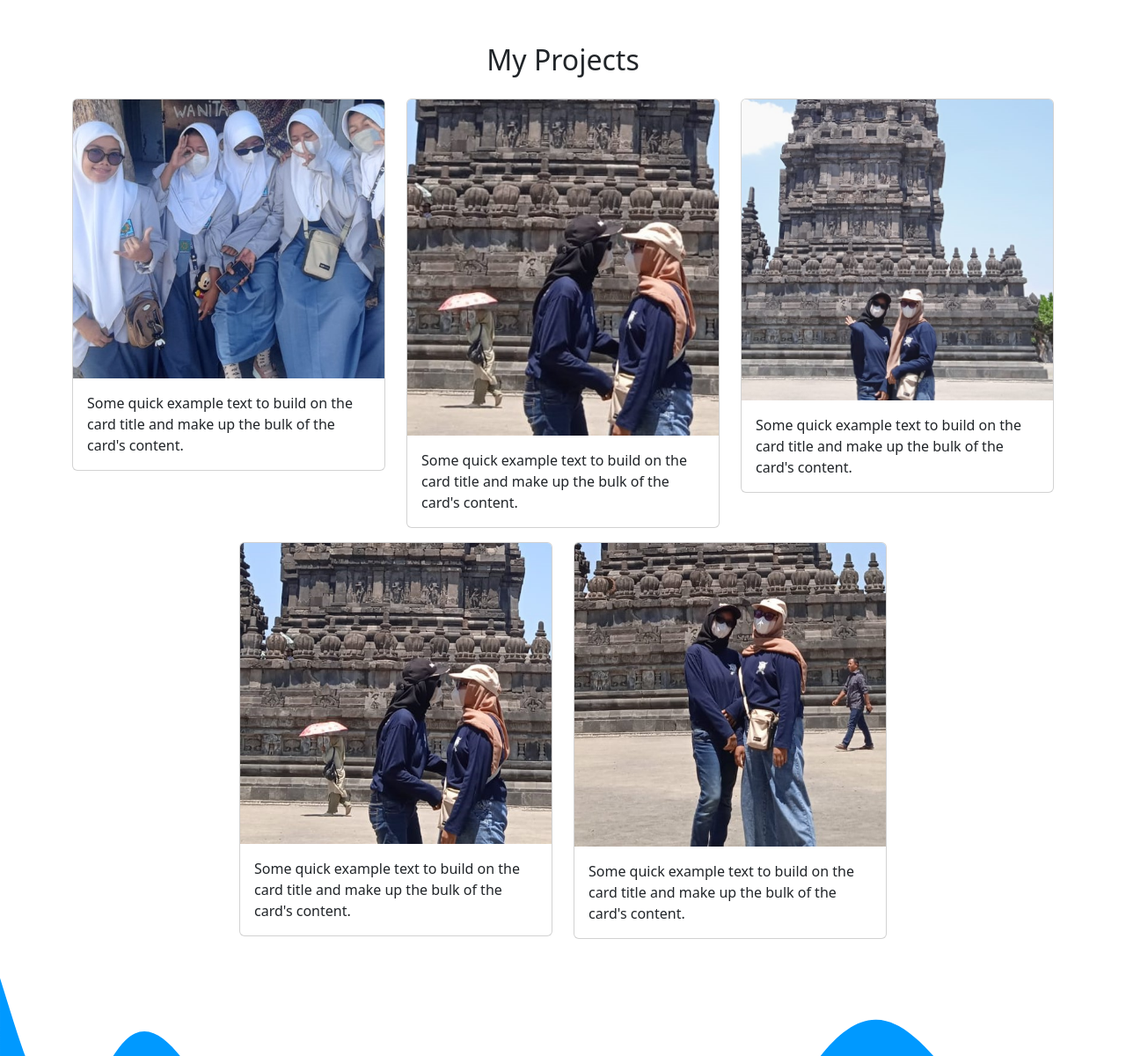
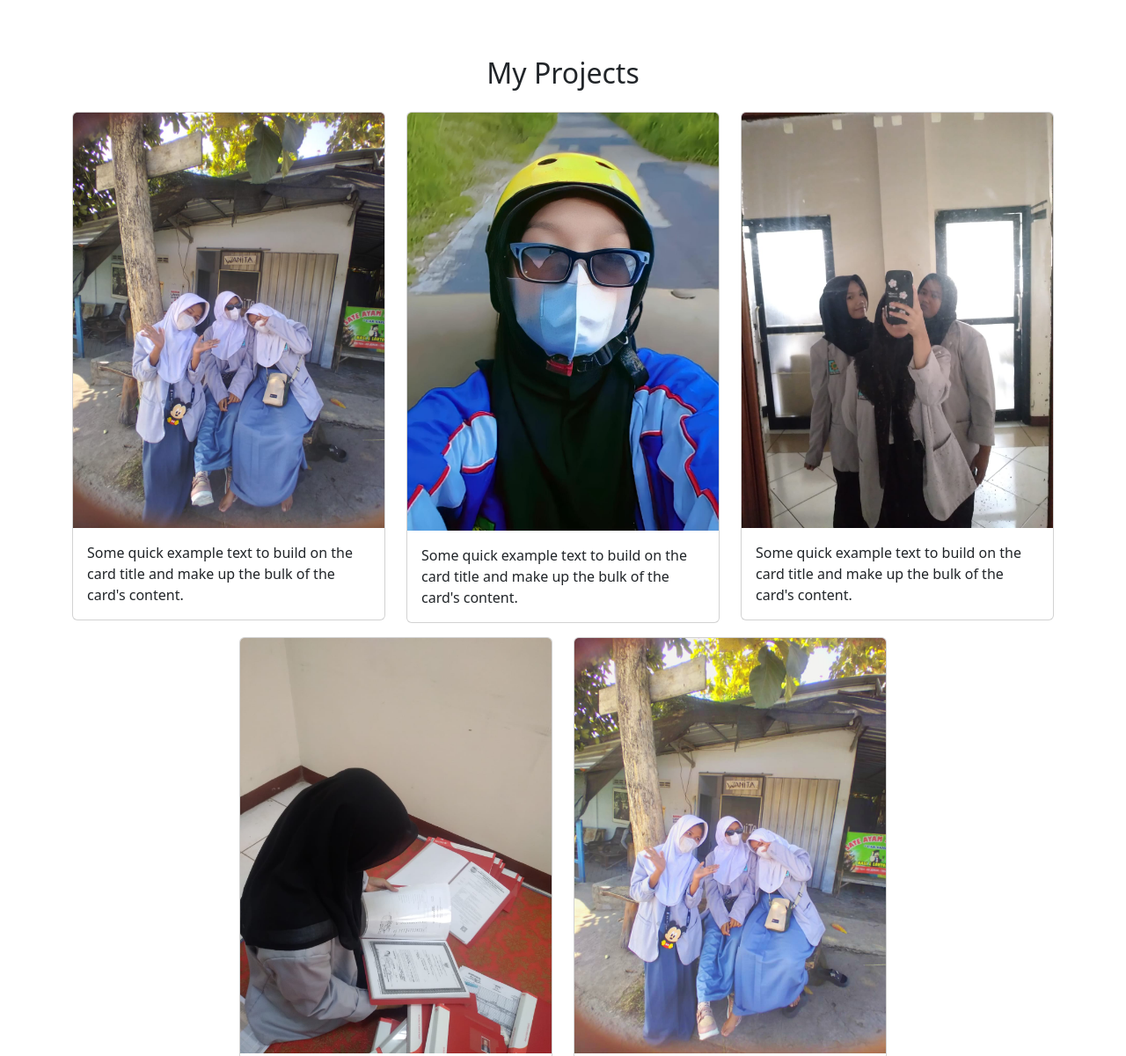
Before and after one commit to sitinurhapipatun2006/sitinurhapipatun2006.github.io, a plain HTML site: page index.html in a window 1280 px wide. Shown: the part 1340-2540 px from the top of the page at 88% size. Drawn offline with nearby package versions, Linux system fonts and the light colour scheme.

Commit message:
first commit

```diff
--- a/index.html
+++ b/index.html
@@ -44,7 +44,7 @@
 <!--akhir navbar-->
 <!--jumbotron-->
 <section class="jumbotron text-center">
-  <img src="img/pp.jpeg" alt="Siti Nur" width="200" class="rounded-circle img-thumbnail">
+  <img src="img/profilsiti.jpeg" alt="Siti Nur" width="200" class="rounded-circle img-thumbnail">
 
   <h1 class="display-4">SITI NUR</h1>
   <p class="lead">Student |programmer content creator
@@ -84,7 +84,7 @@
 	<div class="row justify-content-center">
   <div class="col-md-4 mb-3">
   <div class="card">
-  <img src="img/1.jpeg" class="card-img-top" alt="Projects1">
+  <img src="img/1siti.jpeg" class="card-img-top" alt="Projects1">
   <div class="card-body">
     <p class="card-text">Some quick example text to build on the card title and make up the bulk of the card's content.</p>
   </div>
@@ -92,7 +92,7 @@
 </div>
 <div class="col-md-4 mb-3">
   <div class="card">
-  <img src="img/2.jpeg" class="card-img-top" alt="Projects2">
+  <img src="img/2siti.jpeg" class="card-img-top" alt="Projects2">
   <div class="card-body">
     <p class="card-text">Some quick example text to build on the card title and make up the bulk of the card's content.</p>
   </div>
@@ -100,7 +100,7 @@
 </div>
 <div class="col-md-4 mb-3">
   <div class="card">
-  <img src="img/3.jpeg" class="card-img-top" alt="Projects3">
+  <img src="img/3siti.jpeg" class="card-img-top" alt="Projects3">
   <div class="card-body">
     <p class="card-text">Some quick example text to build on the card title and make up the bulk of the card's content.</p>
   </div>
@@ -108,7 +108,7 @@
 </div>
 <div class="col-md-4 mb-3">
   <div class="card">
-  <img src="img/4.jpeg" class="card-img-top" alt="Projects4">
+  <img src="img/4siti.jpeg" class="card-img-top" alt="Projects4">
   <div class="card-body">
     <p class="card-text">Some quick example text to build on the card title and make up the bulk of the card's content.</p>
   </div>
@@ -116,7 +116,7 @@
 </div>
 <div class="col-md-4 mb-3">
   <div class="card">
-  <img src="img/5.jpeg" class="card-img-top" alt="Projects5">
+  <img src="img/5siti.jpeg" class="card-img-top" alt="Projects5">
   <div class="card-body">
     <p class="card-text">Some quick example text to build on the card title and make up the bulk of the card's content.</p>
   </div>
```
Also changed, not shown: img/1siti.jpeg (added), img/2siti.jpeg (added), img/3siti.jpeg (added), img/4siti.jpeg (added), img/5siti.jpeg (added), img/profilsiti.jpeg (added).
